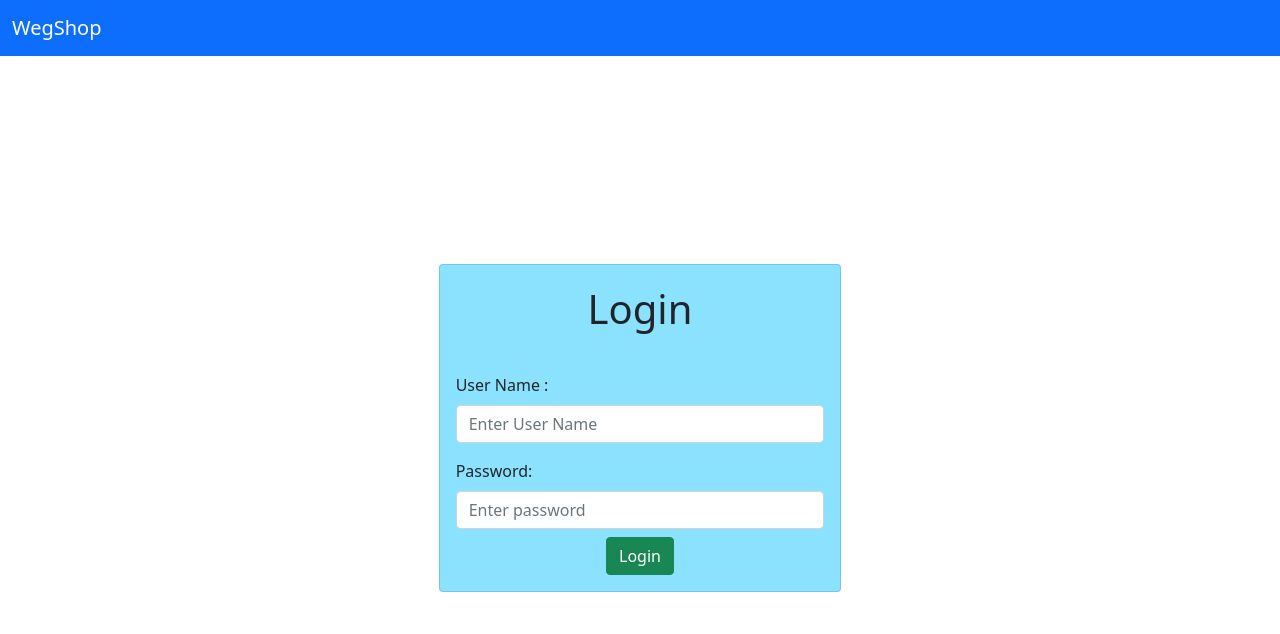
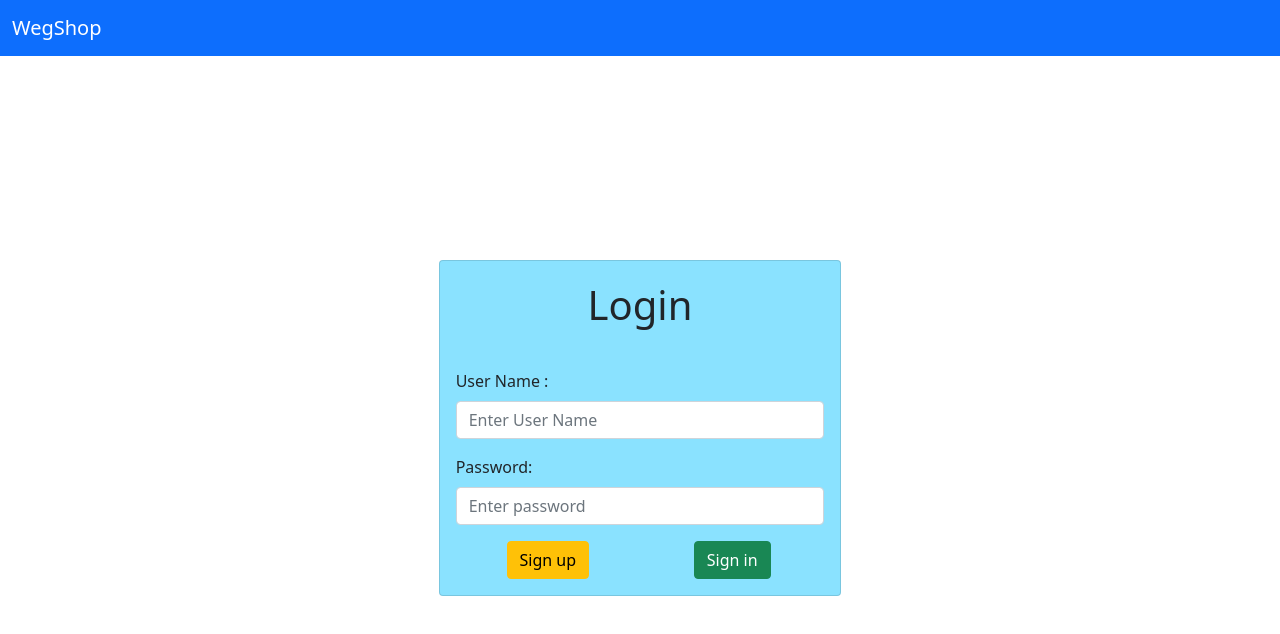
Before and after one commit to ZodX/wegShop, an Angular app in the folder Frontend/: page / in a window 1280 px wide. Shown: the top 634 px of the page. Built offline with nearby package versions, Linux system fonts and the light colour scheme; no server answers.

Commit message:
Add sign up button

```diff
--- a/Frontend/src/app/components/authentication/login/login.component.css
+++ b/Frontend/src/app/components/authentication/login/login.component.css
@@ -18,3 +18,12 @@ h1 {
 .form-group > * {
   margin-top: 0.5em;
 }
+
+.buttonsContainer {
+  padding-top: 1vh;
+}
+
+.buttonsContainer > div {
+  height: 100%;
+  width: 50%;
+}
--- a/Frontend/src/app/components/authentication/login/login.component.html
+++ b/Frontend/src/app/components/authentication/login/login.component.html
@@ -8,15 +8,20 @@
           <div class="form-group">
             <label for="email">User Name :</label>
             <input type="text" class="form-control" id="username" [(ngModel)]="username" placeholder="Enter User Name"
-                   name="username">
+              name="username">
           </div>
           <div class="form-group">
             <label for="pwd">Password:</label>
-            <input type="password" class="form-control" [(ngModel)]="password" id="password" placeholder="Enter password"
-                   name="password">
+            <input type="password" class="form-control" [(ngModel)]="password" id="password"
+              placeholder="Enter password" name="password">
           </div>
-          <div class="my-flex">
-            <button (click)=handleLogin() class="btn btn-success">Login</button>
+          <div class="buttonsContainer my-flex">
+            <div class="my-flex">
+              <button (click)="toRegisterPage()" class="btn btn-warning">Sign up</button>
+            </div>
+            <div class="my-flex">
+              <button (click)=handleLogin() class="btn btn-success">Sign in</button>
+            </div>
           </div>
           <div class="alert alert-warning" *ngIf='invalidLogin'>{{errorMessage}}</div>
           <div class="alert alert-success" *ngIf='loginSuccess'>{{successMessage}}</div>
--- a/Frontend/src/app/components/authentication/login/login.component.ts
+++ b/Frontend/src/app/components/authentication/login/login.component.ts
@@ -42,4 +42,8 @@ export class LoginComponent implements OnInit {
     });
   }
 
+  toRegisterPage(): void {
+    this.router.navigate(['/register']);
+  }
+
 }
--- a/Frontend/src/app/components/authentication/register/register.component.ts
+++ b/Frontend/src/app/components/authentication/register/register.component.ts
@@ -35,7 +35,7 @@ export class RegisterComponent implements OnInit {
         user.password = this.password;
 
         this.userService.addUser(user).subscribe(
-          data => console.log('success', data),
+          data => console.log('success'),
           error => {
             this.userAlreadyExists = true;
             setTimeout(() =>
```
